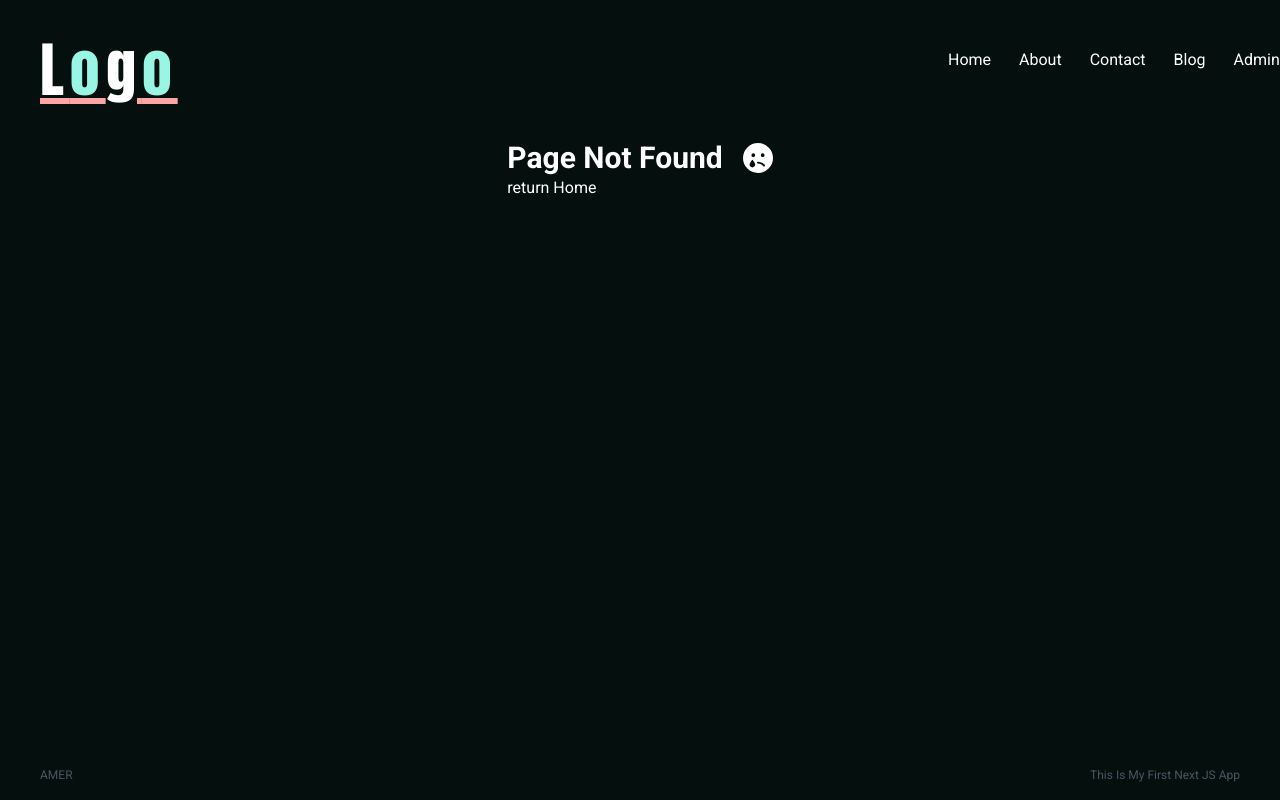
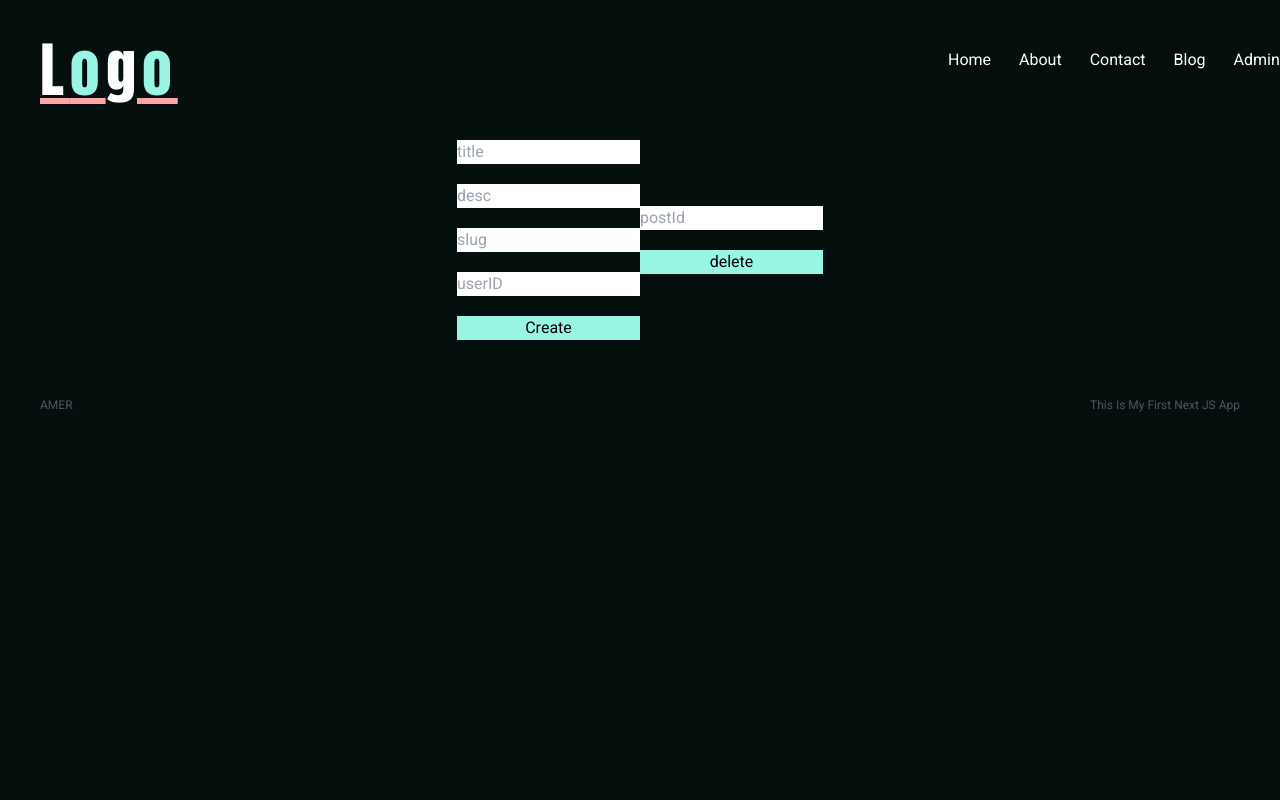
Before and after one commit to mejat9806/nextjs_tuto, a Next.js app: page /serverAction in a window 1280 px wide. Before the commit this address had no page. Shown: the top 800 px of the page. Built offline with nearby package versions, Linux system fonts and the light colour scheme.

Commit message:
server action

```diff
--- a/src/app/blog/page.tsx
+++ b/src/app/blog/page.tsx
@@ -39,7 +39,7 @@ async function BlogPage() {
   // const posts = await getData();
   const posts = await getPost(); //fetch without api
   return (
-    <div className="mx-auto w-[80%] h-screen">
+    <div className="mx-auto w-[80%] ">
       <div className="grid sm:grid-cols-1 lg:grid-cols-2 grid-cols-1 sm:gap-10 gap-5 ">
         {posts.map((post: postProp) => (
           <PostCard post={post} key={post.id} />
--- a/src/app/layout.tsx
+++ b/src/app/layout.tsx
@@ -24,7 +24,9 @@ export default function RootLayout({
     <html lang="en">
       {/* <TestClientSideProviderTest> //this for useContext and redux react query*/}
 
-      <body className={`${roboto.className}   flex flex-col  sm:mx-10 h-svh`}>
+      <body
+        className={`${roboto.className}   flex flex-col  sm:mx-10  justify-between`}
+      >
         <NavBar />
         <div className="flex-1 justify-center my-10 flex">{children}</div>
         <Footer />
--- /dev/null
+++ b/src/app/serverAction/page.tsx
@@ -0,0 +1,30 @@
+import { AddPost, DeletePost } from "@/lib/serverAction/action";
+
+function ServerAction() {
+  /*   async function sayHello() {
+    "use server";
+    console.log("hello");
+  }
+ */
+  return (
+    <div className="flex justify-center items-center">
+      <form action={AddPost} className="flex flex-col gap-5 text-black">
+        <input type="text" id="title" placeholder="title" name="title" />
+        <input type="text" id="desc" placeholder="desc" name="desc" />
+        <input type="text" id="slug" placeholder="slug" name="slug" />
+        <input type="text" id="userId" placeholder="userID" name="userId" />
+        <button className="bg-teal-200" type="submit">
+          Create
+        </button>
+      </form>
+      <form action={DeletePost} className="flex flex-col gap-5 text-black">
+        <input type="text" id="id" placeholder="postId" name="id" />
+        <button className="bg-teal-200" type="submit">
+          delete
+        </button>
+      </form>
+    </div>
+  );
+}
+
+export default ServerAction;
--- a/src/component/postCard/PostCard.tsx
+++ b/src/component/postCard/PostCard.tsx
@@ -9,8 +9,16 @@ function PostCard({ post }: { post: postProp }) {
     <div className="sm:w-[80%] md::w-[50%] w-full mx-auto ">
       <div className="flex">
         <div className="imageContainerBlog ">
-          {post.img && (
+          {post.img ? (
             <Image src={post.img} alt={post.img} fill objectFit="cover" />
+          ) : (
+            <div className=" h-full w-full flex justify-center items-center backdrop-blur-3xl bg-teal-200/20 ">
+              <div className="h-1/2 w-1/2 flex justify-center items-center backdrop-blur-3xl  bg-red-400/90 ">
+                <h1 className="text-black text-5xl font-extrabold  ">
+                  No Image
+                </h1>
+              </div>
+            </div>
           )}
         </div>
         <span className="capitalize  date my-auto  ">22/22/12</span>
--- a/src/lib/model.ts
+++ b/src/lib/model.ts
@@ -44,7 +44,6 @@ const postSchema = new mongoose.Schema(
     img: {
       type: "String",
     },
-    isAdmin: { type: "Boolean", default: false },
     userId: {
       type: "String",
       required: true,
--- /dev/null
+++ b/src/lib/serverAction/action.ts
@@ -0,0 +1,45 @@
+"use server";
+
+import { revalidatePath } from "next/cache";
+import { Post } from "../model";
+import { connectToDb } from "../utils";
+
+export async function AddPost(formData: any) {
+  /* const title = formData.get("title");
+  const desc = formData.get("desc");
+  const slug = formData.get("slug");
+  const userID = formData.get("userId"); */
+  const { title, desc, slug, userId } = Object.fromEntries(formData);
+  try {
+    connectToDb();
+    const newPost = new Post({ title, desc, slug, userId });
+    await newPost.save();
+    revalidatePath("/blog");
+    console.log("Post successfully created");
+  } catch (error) {
+    if (error instanceof Error) {
+      console.log(error.message);
+      throw new Error(error.message);
+    }
+  }
+  console.log(title, desc, slug, userId);
+}
+export async function DeletePost(formData: any) {
+  /* const title = formData.get("title");
+  const desc = formData.get("desc");
+  const slug = formData.get("slug");
+  const userID = formData.get("userId"); */
+  const { id } = Object.fromEntries(formData);
+  try {
+    connectToDb();
+    await Post.findByIdAndDelete(id);
+    revalidatePath("/blog");
+    console.log("Post successfully created");
+  } catch (error) {
+    if (error instanceof Error) {
+      console.log(error.message);
+      throw new Error(error.message);
+    }
+  }
+  console.log();
+}
```
